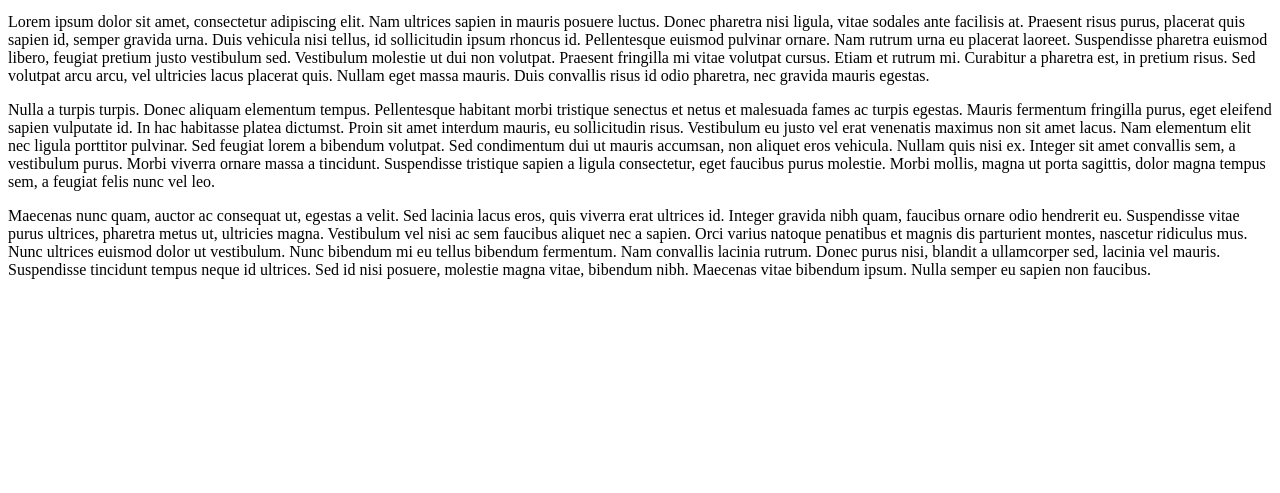
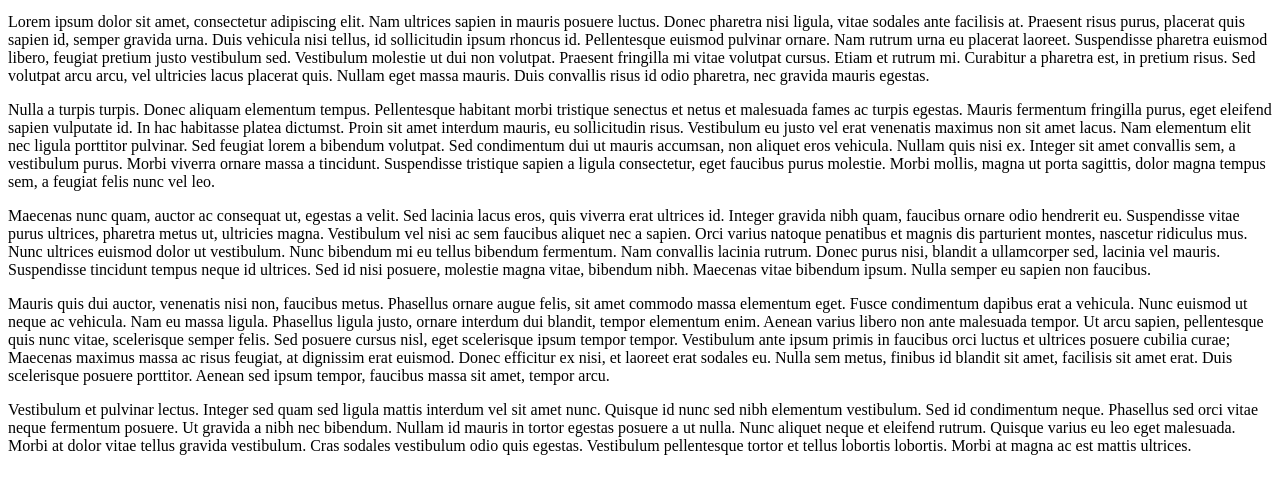
Before and after one commit to TamasssH/Webpage, a plain HTML site: page index.html in a window 1280 px wide. Shown: the part 101-594 px from the top of the page. Drawn offline with Linux system fonts and the light colour scheme.

Commit message:
Lorum ipsum

```diff
--- a/index.html
+++ b/index.html
@@ -19,5 +19,11 @@
         <p>
             Maecenas nunc quam, auctor ac consequat ut, egestas a velit. Sed lacinia lacus eros, quis viverra erat ultrices id. Integer gravida nibh quam, faucibus ornare odio hendrerit eu. Suspendisse vitae purus ultrices, pharetra metus ut, ultricies magna. Vestibulum vel nisi ac sem faucibus aliquet nec a sapien. Orci varius natoque penatibus et magnis dis parturient montes, nascetur ridiculus mus. Nunc ultrices euismod dolor ut vestibulum. Nunc bibendum mi eu tellus bibendum fermentum. Nam convallis lacinia rutrum. Donec purus nisi, blandit a ullamcorper sed, lacinia vel mauris. Suspendisse tincidunt tempus neque id ultrices. Sed id nisi posuere, molestie magna vitae, bibendum nibh. Maecenas vitae bibendum ipsum. Nulla semper eu sapien non faucibus.
         </p>
+        <p>
+            Mauris quis dui auctor, venenatis nisi non, faucibus metus. Phasellus ornare augue felis, sit amet commodo massa elementum eget. Fusce condimentum dapibus erat a vehicula. Nunc euismod ut neque ac vehicula. Nam eu massa ligula. Phasellus ligula justo, ornare interdum dui blandit, tempor elementum enim. Aenean varius libero non ante malesuada tempor. Ut arcu sapien, pellentesque quis nunc vitae, scelerisque semper felis. Sed posuere cursus nisl, eget scelerisque ipsum tempor tempor. Vestibulum ante ipsum primis in faucibus orci luctus et ultrices posuere cubilia curae; Maecenas maximus massa ac risus feugiat, at dignissim erat euismod. Donec efficitur ex nisi, et laoreet erat sodales eu. Nulla sem metus, finibus id blandit sit amet, facilisis sit amet erat. Duis scelerisque posuere porttitor. Aenean sed ipsum tempor, faucibus massa sit amet, tempor arcu.
+        </p>
+        <p>
+            Vestibulum et pulvinar lectus. Integer sed quam sed ligula mattis interdum vel sit amet nunc. Quisque id nunc sed nibh elementum vestibulum. Sed id condimentum neque. Phasellus sed orci vitae neque fermentum posuere. Ut gravida a nibh nec bibendum. Nullam id mauris in tortor egestas posuere a ut nulla. Nunc aliquet neque et eleifend rutrum. Quisque varius eu leo eget malesuada. Morbi at dolor vitae tellus gravida vestibulum. Cras sodales vestibulum odio quis egestas. Vestibulum pellentesque tortor et tellus lobortis lobortis. Morbi at magna ac est mattis ultrices.
+        </p>
     </body>
 </html>
```
